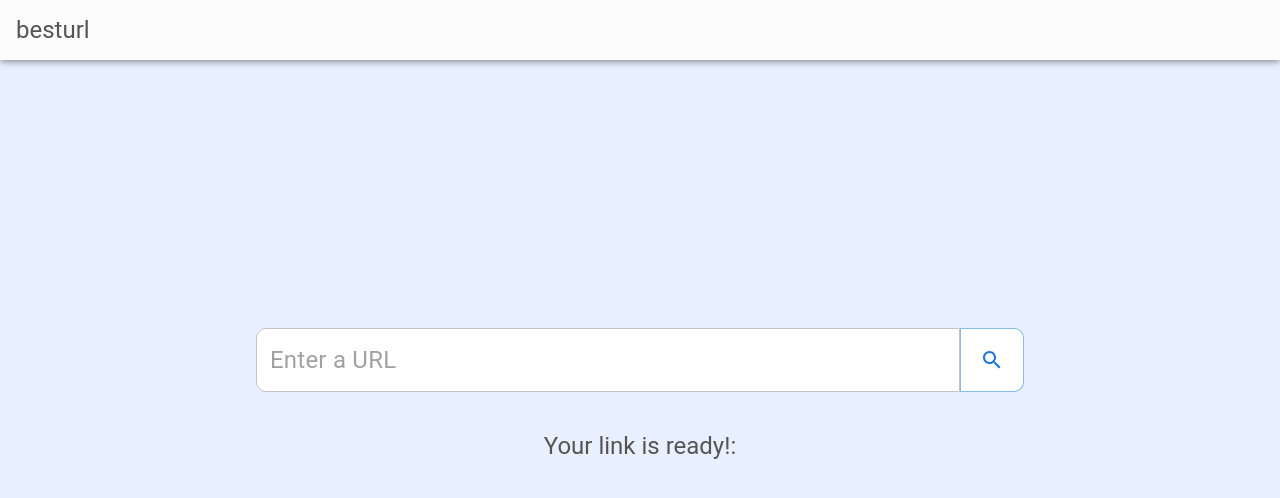
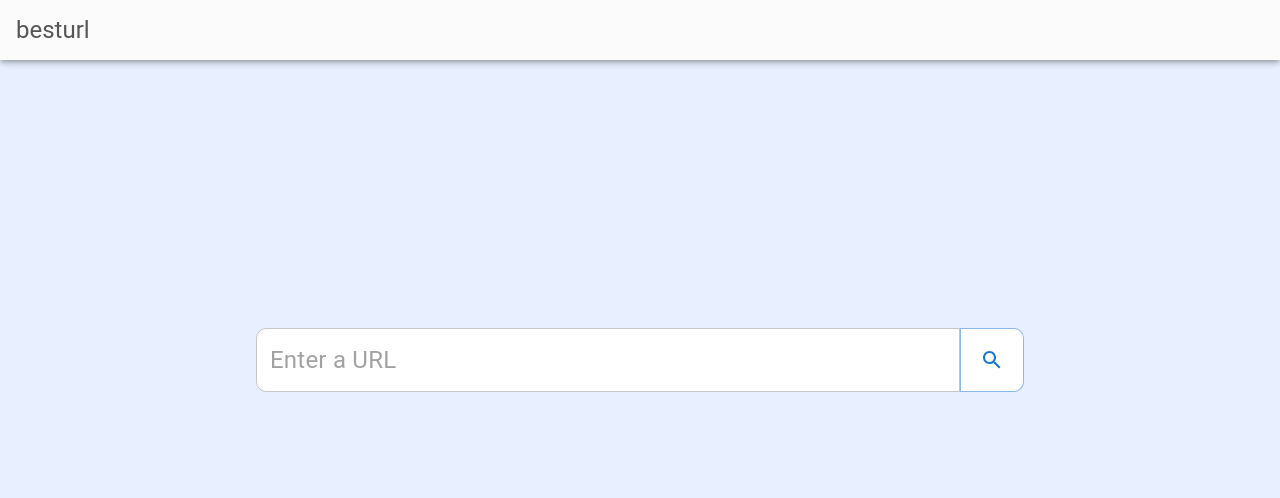
Before and after one commit to amerjusupovic/toolbox, a React (Create React App) app in the folder frontend/: page / in a window 1280 px wide. Shown: the top 498 px of the page. Built offline with nearby package versions, Linux system fonts and the light colour scheme.

Commit message:
fix load logic

```diff
--- a/frontend/src/App.js
+++ b/frontend/src/App.js
@@ -45,7 +45,7 @@ function App() {
           <Button variant="outlined" className="search-button"><SearchIcon/></Button>
         </div>
         <SwapSpinner color="#ffffff" loading={loading}/>
-        <div className={loading ? "link-container" : "link-appear"}>Your link is ready!: {(shortURL !== "") && <a href={shortURL}>{shortURL}</a>}</div>
+        <div className={loading || shortURL === "" ? "link-container" : "link-appear"}>Your link is ready!: {(shortURL !== "") && <a href={shortURL}>{shortURL}</a>}</div>
       </div>
     </div>
   );
```
Also changed, not shown: 7 other files (tests, documents, lock files or other folders).
